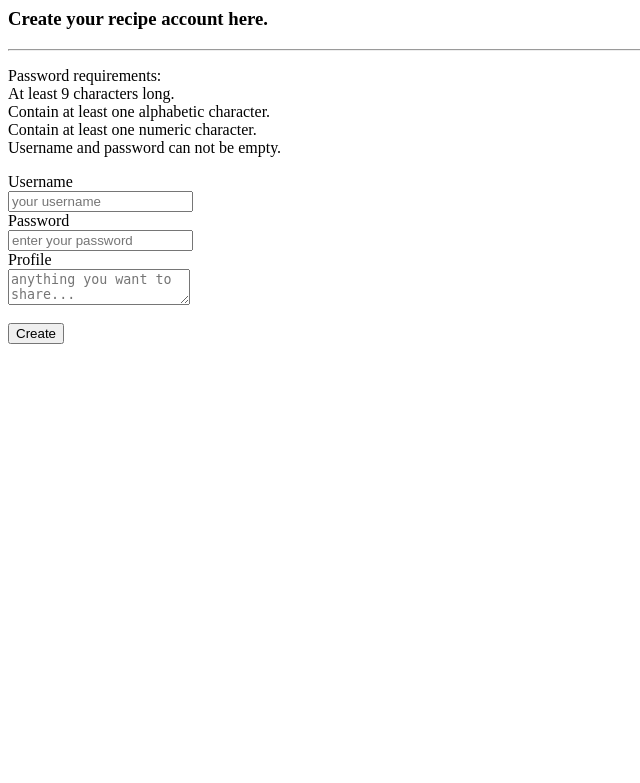
After one commit to ericzyl/w4111-proj1, a Flask app: page /registration_page in a window 1280 px wide. The commit adds this page. Shown: the top 783 px of the page, without its empty margins (0-640 px from the left). Run offline with Flask 3, Linux system fonts and the light colour scheme; parts of the project's set-up code (start-up, migrations or seed data) failed here and were passed over.

Commit message:
Registration feature added

```diff
--- a/server.py
+++ b/server.py
@@ -12,7 +12,7 @@ import os
   # accessible as a variable in index.html:
 from sqlalchemy import *
 from sqlalchemy.pool import NullPool
-from flask import Flask, request, render_template, g, redirect, Response, abort, session
+from flask import Flask, request, render_template, g, redirect, Response, abort, session, url_for
 
 tmpl_dir = os.path.join(os.path.dirname(os.path.abspath(__file__)), 'templates')
 app = Flask(__name__, template_folder=tmpl_dir)
@@ -263,6 +263,45 @@ def verify_password(entry, record):
 
 
 
+# logout
+# to be tested
+@app.route('/logout', methods=['POST'])
+def logout():
+   session.pop('loggedin', None)
+   session.pop('id', None)
+   session.pop('username', None)
+   # Redirect to login page
+   return redirect(url_for('login'))
+
+
+# ----- registration system ------
+# to registration page
+@app.route('/registration_page')
+def registration_page():
+  return render_template("registration_page.html")
+
+@app.route('/register', methods=['GET','POST'])
+def register():
+  msg = ''
+  username = request.form['username']
+  password = request.form['password']
+  user_profile = request.form['user_profile']
+  param_dict = {'username' : username, 'password' : password, 'user_profile' : user_profile}
+
+  try:
+    psql_query = text('INSERT INTO users (username, password, user_profile) VALUES(:username, :password, :user_profile)')
+    g.conn.execute(psql_query, param_dict)
+    g.conn.commit()
+    msg = 'Registration success'
+
+  except Exception as e:
+    print(f'Error: {e}')
+    msg = 'There is an error during registration.'
+    return render_template('registration_page.html', msg=msg)
+
+  return render_template('login_page.html', msg=msg)
+
+# not used
 # Example of adding new data to the database
 @app.route('/add', methods=['POST'])
 def add():
--- a/templates/index.html
+++ b/templates/index.html
@@ -23,6 +23,8 @@
 
 <p><a href="login_page">Login</a></p>
 
+<p><a href="registration_page">Create an account</a></p>
+
 <p><a href="another">Go to the other page</a></p>
 
 <p><a href="interesting">Go to an interesting page</a></p>
--- /dev/null
+++ b/templates/registration_page.html
@@ -0,0 +1,29 @@
+<html>
+    <body>
+
+        <h3>Create your recipe account here.</h3>
+        <hr/>
+        <p>Password requirements:<br>
+            At least 9 characters long.<br>
+            Contain at least one alphabetic character.<br>
+            Contain at least one numeric character.<br>
+            Username and password can not be empty.
+        </p>
+
+
+        <form method="POST" action="/register">
+            <label for = "username">Username</label><br>
+            <input type = "text" name = "username" placeholder="your username"/><br>
+
+            <label for = "password">Password</label><br>
+            <input type = "password" name = "password" placeholder="enter your password"/><br>
+
+            <label for = "user_profile">Profile</label><br>
+            <textarea name = "user_profile" placeholder = "anything you want to share..."></textarea><br>
+
+            <div class="msg">{{ msg }}</div><br>
+            <input type="submit" value="Create">
+        </form>
+
+    </body>
+</html>
```
Also changed, not shown: templates/login_page.html (+4 -4 lines).
